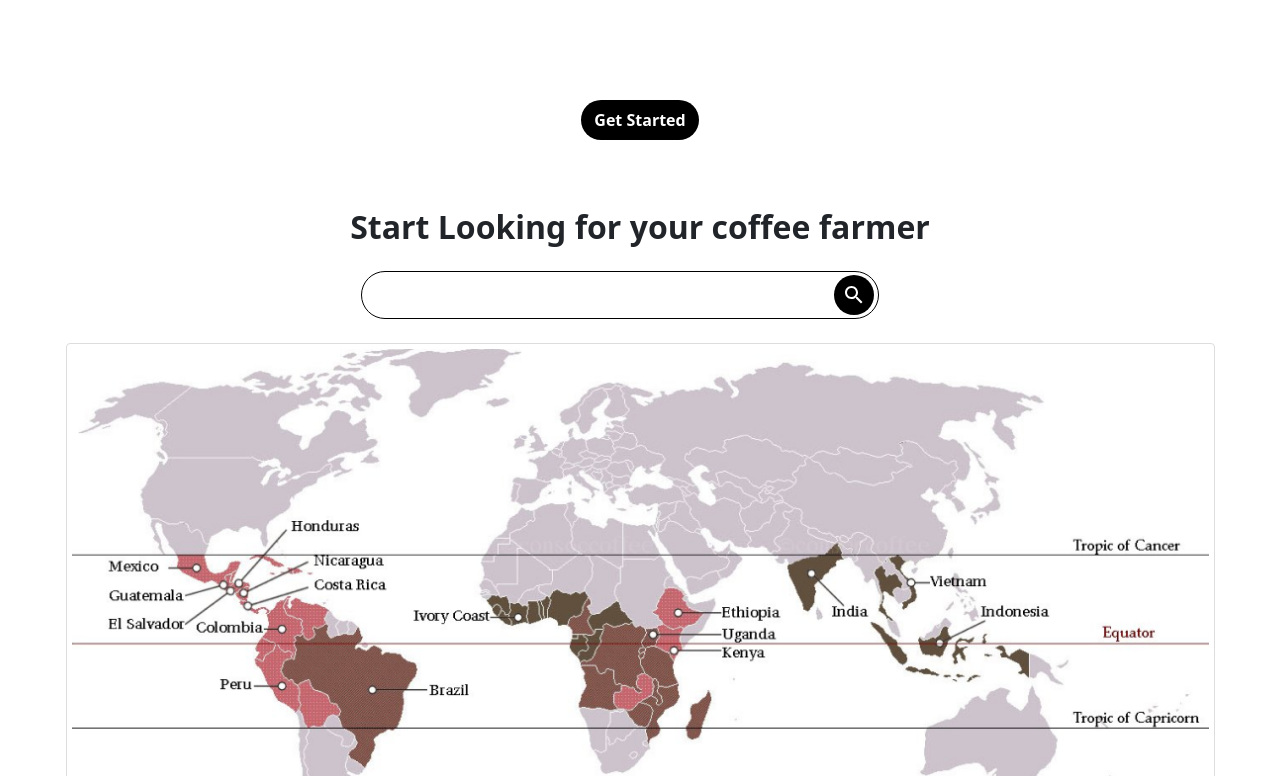
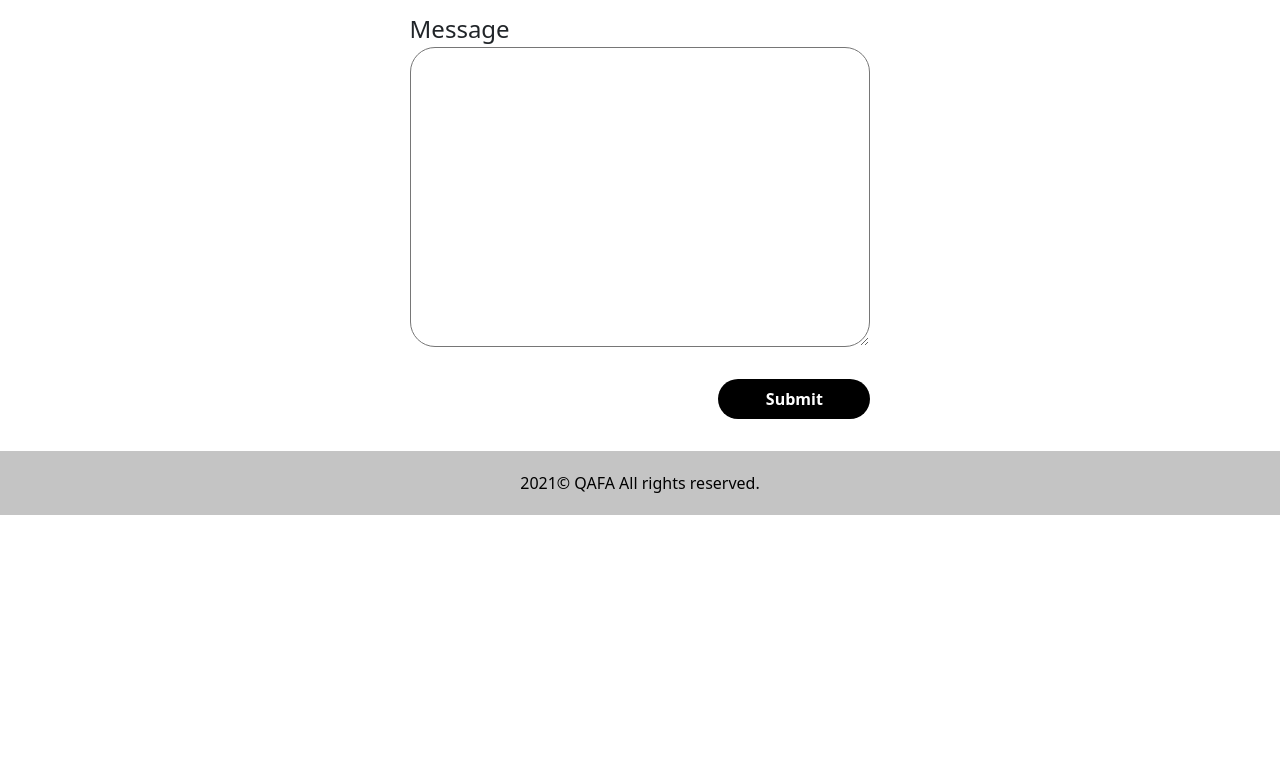
Before and after one commit to samvvw/coffee-connect, a React (Create React App) app in the folder client/: page /contact-us in a window 1280 px wide. Shown: the part 1212-1988 px from the top of the page. After the commit the page ends 1727 px from the top, so only its background shows below. Built offline with nearby package versions, Linux system fonts and the light colour scheme.

Commit message:
feature/125 Created Contact Us Form

```diff
--- a/client/src/App.js
+++ b/client/src/App.js
@@ -12,6 +12,7 @@ import Product from './views/Product/product'
 import FarmDashboard from './views/farmDashboard/farmDashboard'
 import CoffeeMarketplace from './views/coffeeMarketplace/coffeeMarketplace'
 import AboutUs from './views/aboutUs/aboutUs'
+import ContactUs from './views/contactUs/contactUs'
 import PrivateRouteFarmer from './components/PrivateRoute/privateRouteFarmer'
 
 function App() {
@@ -26,6 +27,7 @@ function App() {
                     <Route path="/product" component={Product} />
                     <Route path="/marketplace" component={CoffeeMarketplace} />
                     <Route path="/about-us" component={AboutUs} />
+                    <Route path="/contact-us" component={ContactUs} />
                     <PrivateRouteFarmer path="/my-farm">
                         <FarmDashboard />
                     </PrivateRouteFarmer>
--- /dev/null
+++ b/client/src/components/contactUs/formContactUs.jsx
@@ -0,0 +1,35 @@
+import { Container } from './formContactUs.styles'
+import Button from '../button/button'
+
+const FormContactUs = () => {
+    return (
+        <Container>
+            <h2>Contact Us</h2>
+            <p>
+                Mollis bibendum leo, pulvinar blandit gravida nec. Adipiscing
+                sed pellentesque cras massa urna lectus leo, ut.{' '}
+            </p>
+            <form action="onSubmit" method="POST">
+                <label for="fullName">Full Name</label>
+                <input type="text" name="fullName" id="fullName" required />
+                <label for="email">E-mail</label>
+                <input type="email" name="email" id="email" required />
+                <label for="subject">Subject</label>
+                <input type="text" name="subject" id="subject" required />
+                <label for="message">Message</label>
+                <textarea name="message" id="message" required />
+                <div>
+                    <Button
+                        title="Submit"
+                        backgroundColor="black"
+                        textColor="white"
+                        type="submit"
+                        onClick=""
+                    />
+                </div>
+            </form>
+        </Container>
+    )
+}
+
+export default FormContactUs
--- /dev/null
+++ b/client/src/components/contactUs/formContactUs.styles.js
@@ -0,0 +1,70 @@
+import styled from 'styled-components'
+
+export const Container = styled.div`
+    display: flex;
+    flex-direction: column;
+    width: 90%;
+    margin: 0 auto;
+    padding-top: 2rem;
+
+    h2 {
+        font-size: 2rem;
+        font-weight: bold;
+    }
+    p {
+        text-align: center;
+        font-size: 1rem;
+    }
+    form {
+        display: flex;
+        flex-direction: column;
+        margin-bottom: 2rem;
+        div {
+            button {
+                width: 100%;
+            }
+        }
+    }
+    form :nth-child(2),
+    form :nth-child(4),
+    form :nth-child(6),
+    form :nth-child(8) {
+        margin-bottom: 2rem;
+        padding-left: 1rem;
+    }
+    form :nth-child(8) {
+        height: 300px;
+        padding: 1rem;
+    }
+    label {
+        font-size: 1.5rem;
+    }
+    input {
+        border-radius: 25px;
+        height: 50px;
+    }
+    textarea {
+        border-radius: 25px;
+    }
+
+    @media only screen and (min-width: 401px) {
+        form,
+        h1,
+        p {
+            width: 40%;
+            margin: 0 auto;
+        }
+
+        p,
+        form {
+            margin-bottom: 2rem;
+        }
+        form div button {
+            width: 33%;
+        }
+        form div {
+            display: flex;
+            justify-content: flex-end;
+        }
+    }
+`
--- /dev/null
+++ b/client/src/components/contactUs/heroContactUs.jsx
@@ -0,0 +1,26 @@
+import imgPlaceholder from '../../assets/images/placeholder.png'
+
+import { Container, SubContainer, ChildContainer } from './heroContactUs.styles'
+
+const HeroContactUs = () => {
+    return (
+        <Container>
+            <ChildContainer gridColumn="1/2" gridRow="1/2">
+                <SubContainer>
+                    <h1>We would like hearing from you.</h1>
+                    <p>
+                        Mollis bibendum leo, pulvinar blandit gravida nec.
+                        Adipiscing sed pellentque cras massa urna lectus leo,
+                        ut. Eget dapibus eros, ullamcorper vestibulum vel congue
+                        proin.
+                    </p>
+                </SubContainer>
+            </ChildContainer>
+            <ChildContainer gridColumn="1/2" gridRow="2/3">
+                <img src={imgPlaceholder} alt="" />
+            </ChildContainer>
+        </Container>
+    )
+}
+
+export default HeroContactUs
--- /dev/null
+++ b/client/src/components/contactUs/heroContactUs.styles.js
@@ -0,0 +1,66 @@
+import styled from 'styled-components'
+
+export const Container = styled.div`
+    display: grid;
+    grid-template-columns: 1fr;
+    grid-template-rows: repeat(2, auto);
+
+    width: 100%;
+
+    img {
+        width: 100%;
+        height: auto;
+    }
+
+    @media only screen and (min-width: 401px) {
+        grid-template-columns: repeat(2, 1fr);
+        grid-template-rows: 1fr;
+        align-items: center;
+
+        padding-top: 2rem;
+        padding-bottom: 5rem;
+
+        width: 80%;
+        margin: 0 auto;
+    }
+`
+
+export const SubContainer = styled.div`
+    display: flex;
+    flex-direction: column;
+    padding-left: 2rem;
+    padding-right: 2rem;
+
+    align-self: center;
+
+    h1 {
+        font-size: 2.5rem;
+        padding-bottom: 2rem;
+    }
+    p {
+        font-size: 1.2rem;
+    }
+
+    @media only screen and (min-width: 401px) {
+        h1 {
+            font-size: 4rem;
+            padding-bottom: 4rem;
+        }
+    }
+`
+export const ChildContainer = styled.div`
+    grid-column: ${(props) => props.gridColumn};
+    grid-row: ${(props) => props.gridRows};
+
+    @media only screen and (min-width: 401px) {
+        :nth-child(1) {
+            grid-column: 1/2;
+            grid-row: 1/2;
+        }
+
+        :nth-child(2) {
+            grid-column: 2/3;
+            grid-row: 1/2;
+        }
+    }
+`
--- /dev/null
+++ b/client/src/views/contactUs/contactUs.jsx
@@ -0,0 +1,15 @@
+import HeroContactUs from '../../components/contactUs/heroContactUs'
+import FormContactUs from '../../components/contactUs/formContactUs'
+
+import { Container } from './contactUs.styles'
+
+const ContactUs = () => {
+    return (
+        <Container>
+            <HeroContactUs />
+            <FormContactUs />
+        </Container>
+    )
+}
+
+export default ContactUs
--- /dev/null
+++ b/client/src/views/contactUs/contactUs.styles.js
@@ -0,0 +1,17 @@
+import styled from 'styled-components'
+
+export const Container = styled.div`
+    display: flex;
+    flex-direction: column;
+
+    h2 {
+        text-align: center;
+        font-size: 2rem;
+    }
+
+    @media only screen and (min-width: 401px) {
+        h2 {
+            font-size: 3rem;
+        }
+    }
+`
```
